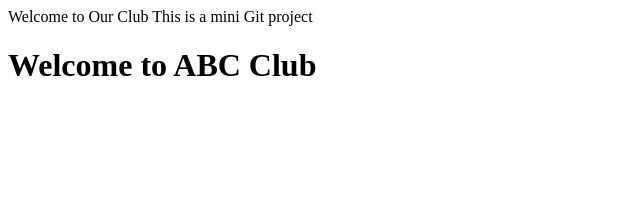
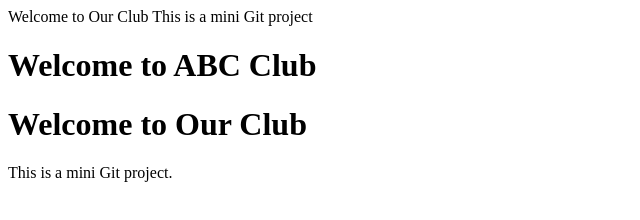
Before and after one commit to mquan0810/GitPractice_nhom1, a plain HTML site: page project/index.html in a window 1280 px wide. Shown: the whole page, without its empty margins (0-640 px from the left). Drawn offline with Linux system fonts and the light colour scheme.

Commit message:
Add basic project structure

```diff
--- a/project/index.html
+++ b/project/index.html
@@ -2,3 +2,5 @@ Welcome to Our Club
 This is a mini Git project
 
 <h1>Welcome to ABC Club</h1>
+<h1>Welcome to Our Club</h1>
+<p>This is a mini Git project.</p>
```
